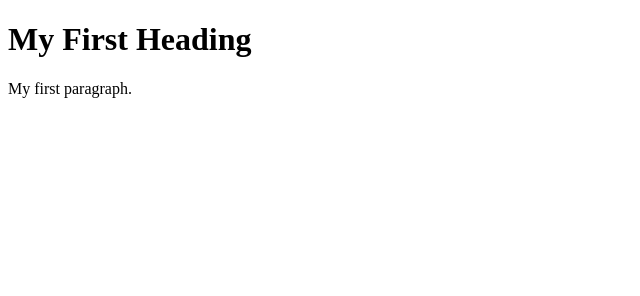
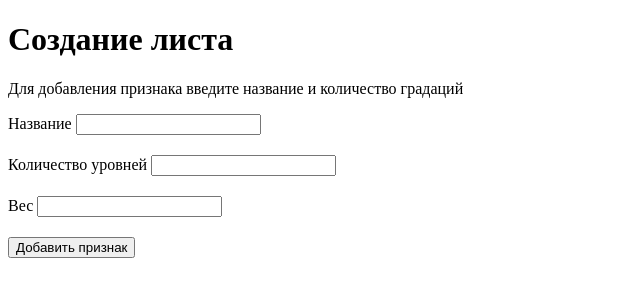
Before and after one commit to BazilBazili4/expert-list-js, a plain HTML site: page index.html in a window 1280 px wide. Shown: the whole page, without its empty margins (0-640 px from the left). Drawn offline with Linux system fonts and the light colour scheme.

Commit message:
added inputs

```diff
--- a/expert-list.js
+++ b/expert-list.js
@@ -0,0 +1,4 @@
+function addInputsForLevels() {
+    let count = document.getElementById('levls-count').value;
+
+}
--- a/index.html
+++ b/index.html
@@ -6,9 +6,23 @@
     </head>
     <body>
 
-        <h1>My First Heading</h1>
+        <h1>Создание листа</h1>
+        <p>Для добавления признака введите название и количество градаций</p>
+        <div>
+            <label for="#name">Название</label>
+            <input id="name" type="text">
+        </div>
+        <div style="margin-top: 20px">
+            <label for="#name">Количество уровней</label>
+            <input id="levls-count" type="text">
+        </div>
+        <div style="margin-top: 20px">
+                <label for="#name">Вес</label>
+                <input id="weight" type="text">
+            </div>
+        <button onclick="addInputsForLevels()" style="margin-top: 20px">Добавить признак</button>
+        <div id="level-inputs">
 
-        <p>My first paragraph.</p>
-
+        </div>
     </body>
 </html>
```
